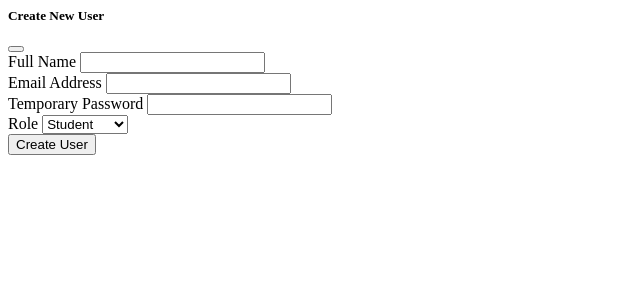
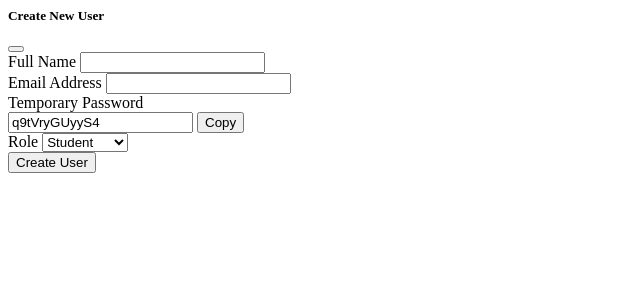
Before and after one commit to TechyByte/ECMM427, a Flask app: template templates/modal_create_user.html in a window 1280 px wide. Shown: the top 300 px of the page, without its empty margins (0-640 px from the left). Run offline with Flask 3, Linux system fonts and the light colour scheme; the template is opened without the code that fills it, so the values that code supplies are empty.

Commit message:
generate random temporary password when creating a user

```diff
--- a/templates/modal_create_user.html
+++ b/templates/modal_create_user.html
@@ -17,7 +17,12 @@
           </div>
           <div class="mb-3">
             <label class="form-label">Temporary Password</label>
-            <input type="text" class="form-control" name="password" required>
+            <div class="input-group">
+              <input type="text" class="form-control" id="temporaryPassword" name="password" required>
+              <button class="btn btn-outline-secondary" type="button" id="copyPasswordBtn" title="Copy to clipboard">
+                Copy
+              </button>
+            </div>
           </div>
           <div class="mb-3">
             <label class="form-label">Role</label>
@@ -34,3 +39,26 @@
     </form>
   </div>
 </div>
+<script>
+  function generatePassword() {
+    const chars = 'ABCDEFGHJKLMNPQRSTUVWXYZabcdefghjkmnpqrstuvwxyz23456789';
+    let password = '';
+    for (let i = 0; i < 12; i++) {
+      password += chars.charAt(Math.floor(Math.random() * chars.length));
+    }
+    return password;
+  }
+
+  window.addEventListener('DOMContentLoaded', function() {
+    document.getElementById('temporaryPassword').value = generatePassword();
+
+    document.getElementById('copyPasswordBtn').addEventListener('click', function() {
+      const passwordInput = document.getElementById('temporaryPassword');
+      passwordInput.select();
+      passwordInput.setSelectionRange(0, 99999); // For mobile devices
+      document.execCommand('copy');
+      this.textContent = 'Copied!';
+      setTimeout(() => { this.textContent = 'Copy'; }, 1200);
+    });
+  });
+</script>
```
